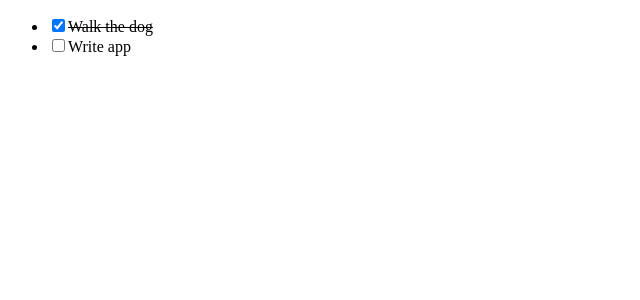
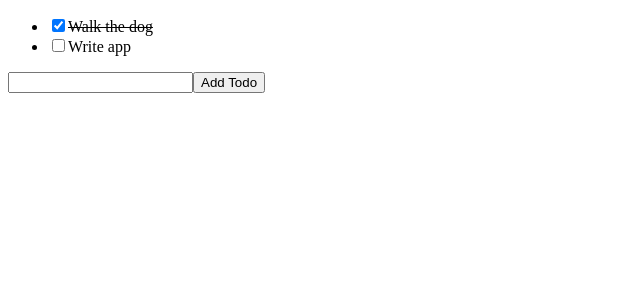
Before and after one commit to aosjehdgus/lonnie-practice-coding, a React (Create React App) app in the folder react-typescript/basic-tech/: page / in a window 1280 px wide. Shown: the top 300 px of the page, without its empty margins (0-640 px from the left). Built offline with nearby package versions, Linux system fonts and the light colour scheme.

Commit message:
Add add todo form

```diff
--- a/react-typescript/basic-tech/src/AddTodoForm.tsx
+++ b/react-typescript/basic-tech/src/AddTodoForm.tsx
@@ -1,10 +1,25 @@
-import React from "react";
+import React, { ChangeEvent, FormEvent, useState } from "react";
 
-export const AddTodoForm: React.FC = () => {
+interface AddTodoFormProps {
+    addTodo: AddTodo;
+}
+
+export const AddTodoForm: React.FC<AddTodoFormProps> = ({addTodo}) => {
+    const [newTodo, setNewTodo] = useState("");
+
+    const handleChange = (e: ChangeEvent<HTMLInputElement>) => {
+        setNewTodo(e.target.value);
+    }
+
+    const handleSubmit = (e: FormEvent<HTMLButtonElement>) => {
+        e.preventDefault();
+        addTodo(newTodo);
+    }
+
     return(
         <form>
-            <input type="text" />
-            <button type="submit">Add Todo</button>
+            <input type="text" value={newTodo} onChange={handleChange}/>
+            <button type="submit" onClick={handleSubmit}>Add Todo</button>
         </form>
     )
 }
--- a/react-typescript/basic-tech/src/App.tsx
+++ b/react-typescript/basic-tech/src/App.tsx
@@ -1,4 +1,5 @@
 import React, { useState } from 'react';
+import { AddTodoForm } from './AddTodoForm';
 import { TodoList } from './TodoList';
 import { TodoListItem } from './TodoListItem';
 
@@ -23,9 +24,14 @@
     setTodos(newTodos);
   }
 
+  const addTodo: AddTodo = newTodo => {
+    setTodos([...todos, {text: newTodo, complete: false}])
+  }
+
   return (
   <>
    <TodoList todos={todos} toggleTodo={toggleTodo} />
+   <AddTodoForm addTodo={addTodo}/>
   </>
   )
 }
```
